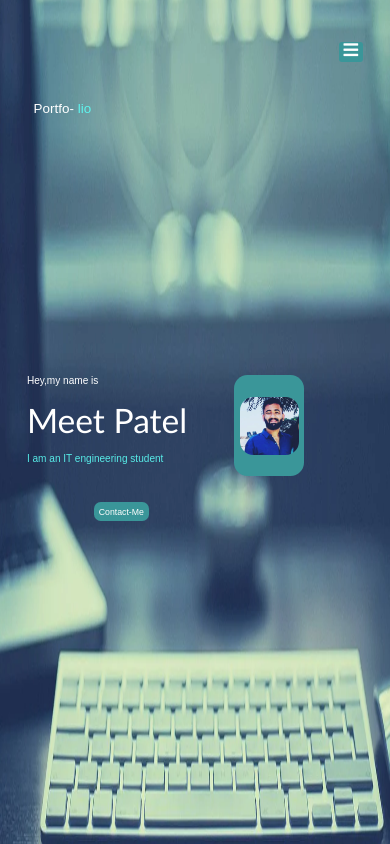
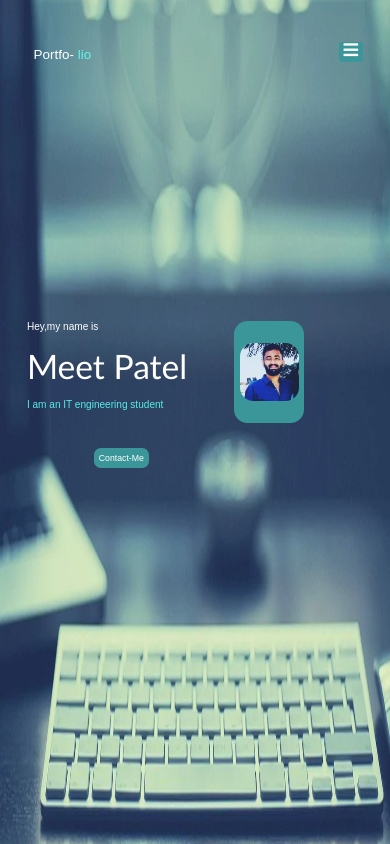
Before and after one commit to meetp2909/portfolio, a plain HTML site: page index.html in a window 390 px wide. Drawn offline with Linux system fonts and the light colour scheme.

Commit message:
Initial commit

```diff
--- a/css/css.css
+++ b/css/css.css
@@ -369,7 +369,7 @@ color: rgb(78, 198, 202);
     }
 
     .navbar{
-        margin-top: 9rem;
+        margin-top: 6rem;
     }
 }
 
@@ -387,7 +387,7 @@ color: rgb(78, 198, 202);
     }
 
     .navbar{
-        margin-top: 9rem;
+        margin-top: 6rem;
     }
 }
 
@@ -416,6 +416,6 @@ color: rgb(78, 198, 202);
         right: 57%;
     }
     .navbar{
-        margin-top: 14rem;
+        margin-top: 6rem;
     }
 }
```
Also changed, not shown: index.html (+2 -2 lines).
